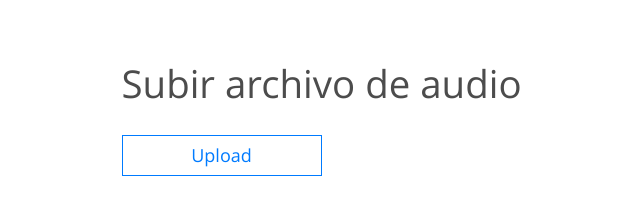
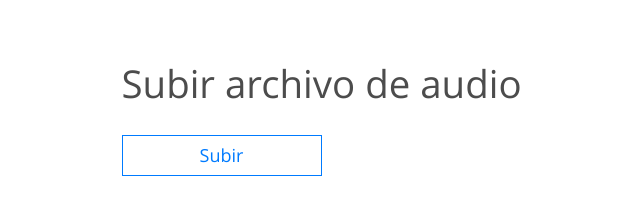
Before and after one commit to JonatanLeon/conversion-audio, a plain HTML site: page index.html in a window 1280 px wide. Shown: the top 213 px of the page, 109-749 px from the left. Drawn offline with Linux system fonts and the light colour scheme.

Commit message:
confirmar

```diff
--- a/index.html
+++ b/index.html
@@ -19,7 +19,7 @@
 			<h5>Subir archivo de audio</h5>
 			<fieldset>
 				<div class="section">
-					<input type="file" id="audio-file" name="audio-file" class="i_f" accept="audio/mpeg, audio/ogg, audio/*" /><label for="audio-file" class="btn btn-outline-primary">Upload</label><script>var inputs=document.querySelectorAll(".i_f");Array.prototype.forEach.call(inputs,function(n){var e=n.nextElementSibling,t=e.innerHTML;n.addEventListener("change",function(n){var r;r=n.target.value.split("\\").pop(),e.innerHTML=r||t})});</script>
+					<input type="file" id="audio-file" name="audio-file" class="i_f" accept="audio/mpeg, audio/ogg, audio/*" /><label for="audio-file" class="btn btn-outline-primary">Subir</label><script>var inputs=document.querySelectorAll(".i_f");Array.prototype.forEach.call(inputs,function(n){var e=n.nextElementSibling,t=e.innerHTML;n.addEventListener("change",function(n){var r;r=n.target.value.split("\\").pop(),e.innerHTML=r||t})});</script>
 					<div id="upload_err" class="d-none" style="color: red;">No se ha subido ningún archivo</div>
 				</div>
 				<div class="section">
```
